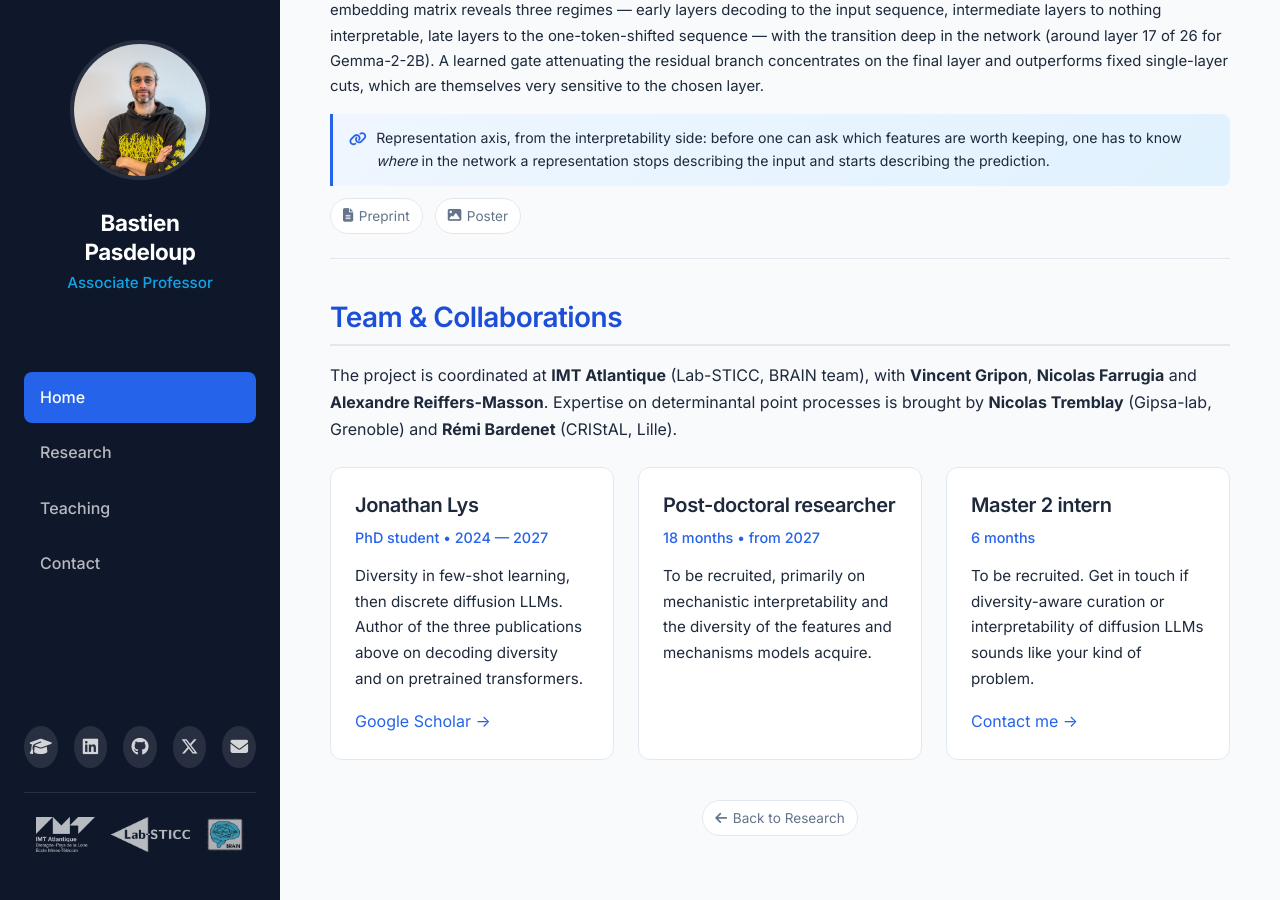
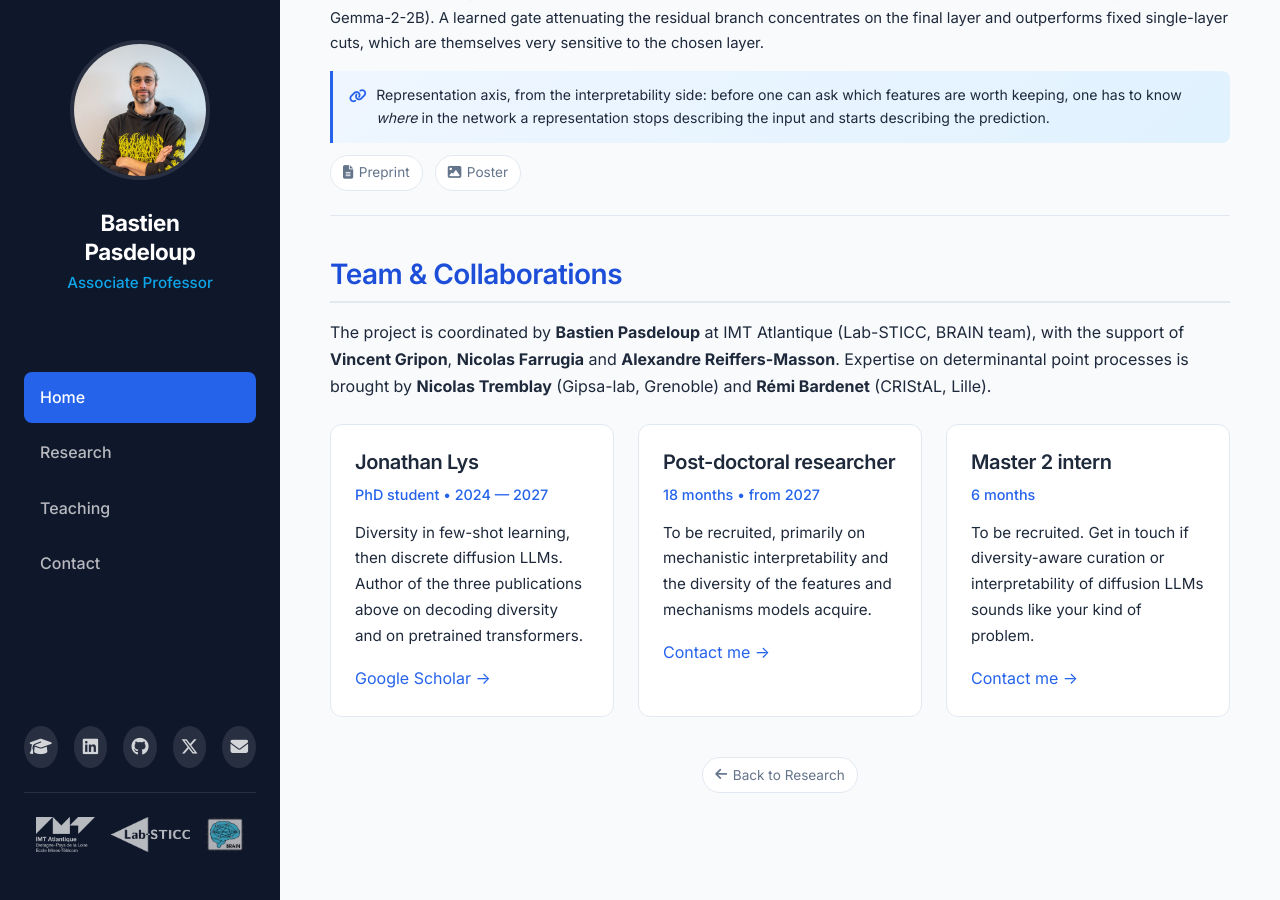
Before and after one commit to BastienPasdeloup/BastienPasdeloup.github.io, a Jekyll site: the page built from endive.md, in a window 1280 px wide and 900 px high, scrolled down 4577 px. Built offline with Jekyll 4.4.1, drawn with Linux system fonts in a browser that asks for light colours; some of the changed text lies outside the part shown.

Commit message:
refactor: update ENDIVE project details, remove outdated links, and add recruitment contact link

```diff
--- a/endive.md
+++ b/endive.md
@@ -47,7 +47,6 @@
       <a href="https://bastienpasdeloup.github.io/r/?eaf" target="_blank" class="project-btn primary"><i class="fas fa-external-link-alt"></i> ANR project page</a>
       <a href="{{ '/hdr/files/pasdeloup_endive.pdf' | relative_url }}" target="_blank" class="project-btn"><i class="fas fa-file-pdf"></i> Project description</a>
       <a href="{{ '/hdr/files/pasdeloup_2024_endive_slides.pdf' | relative_url }}" target="_blank" class="project-btn"><i class="fas fa-display"></i> Kick-off (2024)</a>
-      <a href="{{ '/hdr/files/pasdeloup_2025_endive_slides.pdf' | relative_url }}" target="_blank" class="project-btn"><i class="fas fa-display"></i> Progress (2025)</a>
     </div>
   </div>
 </div>
@@ -180,7 +177,7 @@
 
 ## Team &amp; Collaborations
 
-The project is coordinated at **IMT Atlantique** (Lab-STICC, BRAIN team), with **Vincent Gripon**, **Nicolas Farrugia** and **Alexandre Reiffers-Masson**. Expertise on determinantal point processes is brought by **Nicolas Tremblay** (Gipsa-lab, Grenoble) and **Rémi Bardenet** (CRIStAL, Lille).
+The project is coordinated by **Bastien Pasdeloup** at IMT Atlantique (Lab-STICC, BRAIN team), with the support of **Vincent Gripon**, **Nicolas Farrugia** and **Alexandre Reiffers-Masson**. Expertise on determinantal point processes is brought by **Nicolas Tremblay** (Gipsa-lab, Grenoble) and **Rémi Bardenet** (CRIStAL, Lille).
 
 <div class="card-grid">
   <div class="course-card">
@@ -193,6 +190,7 @@
     <h3>Post-doctoral researcher</h3>
     <div class="course-info">18 months &bull; from 2027</div>
     <p>To be recruited, primarily on mechanistic interpretability and the diversity of the features and mechanisms models acquire.</p>
+    <a href="{{ '/contact' | relative_url }}">Contact me &rarr;</a>
   </div>
   <div class="course-card">
     <h3>Master 2 intern</h3>
```
Also changed, not shown: other parts of endive.md (+0 -2 lines).
